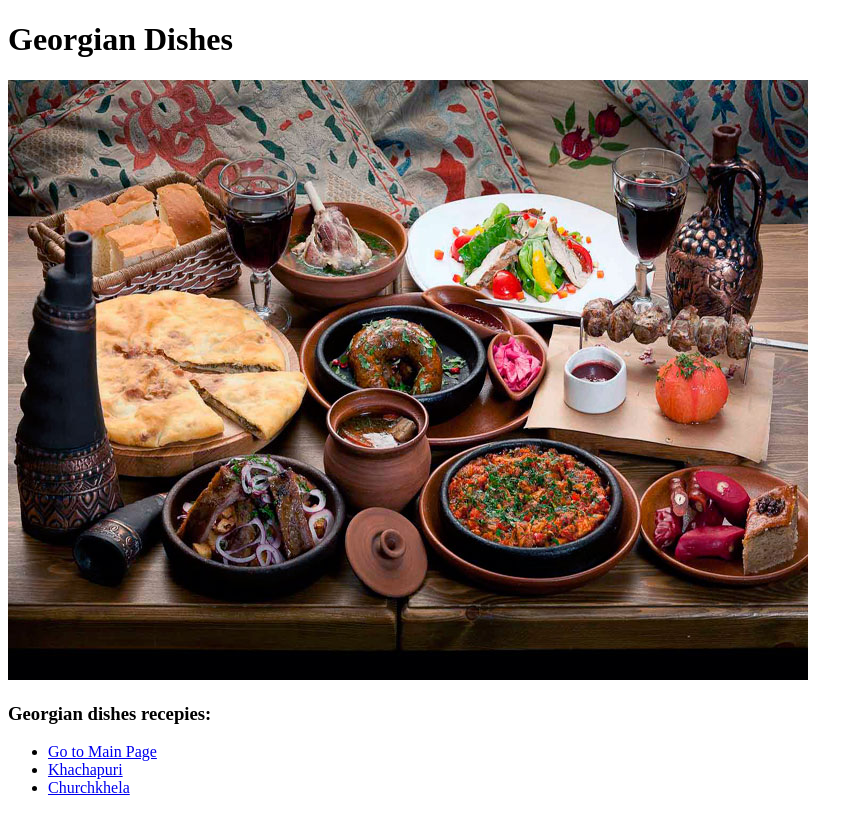
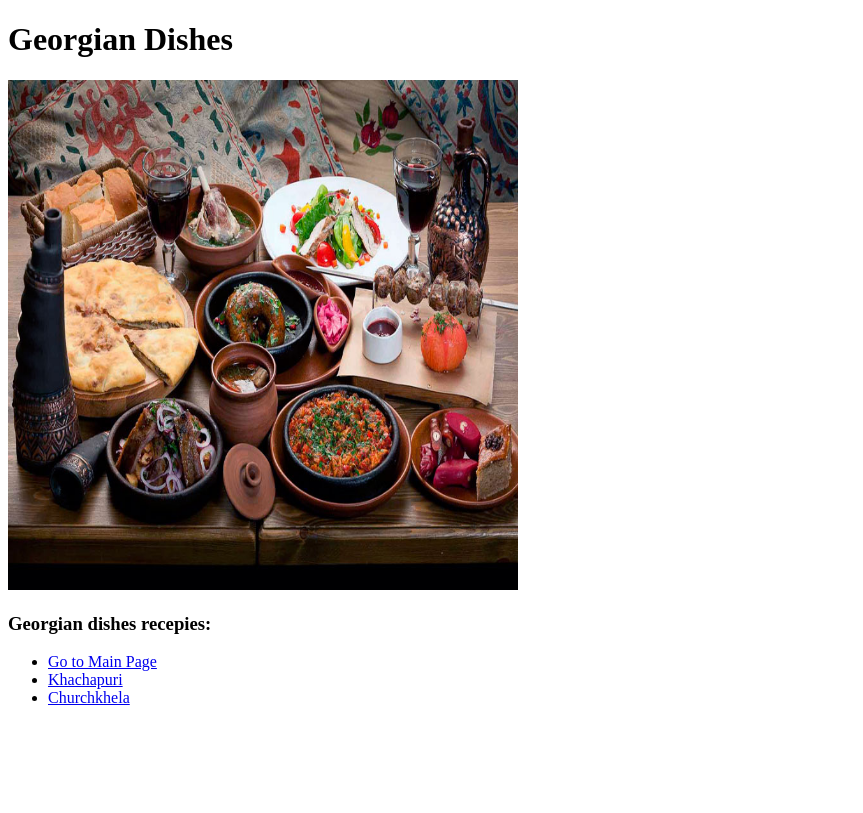
Before and after one commit to ninikoua/firsttest, a plain HTML site: page index.html in a window 1280 px wide. Shown: the whole page, without its empty margins (0-863 px from the left). Drawn offline with Linux system fonts and the light colour scheme.

Commit message:
added Image resize tags

```diff
--- a/index.html
+++ b/index.html
@@ -7,7 +7,8 @@
 </head>
 <body>
     <h1>Georgian Dishes</h1>
-    <img src="Georgian dishes.jpg" alt="">
+
+    <img src="Georgian dishes.jpg" alt="The Odin Project Logo" height="510" width="510">
     <h3>Georgian dishes recepies:</h3>
     <ul>
         <li>
```
